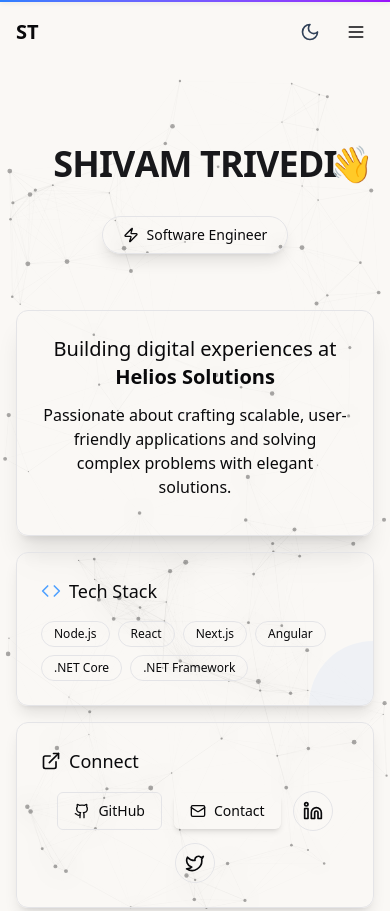
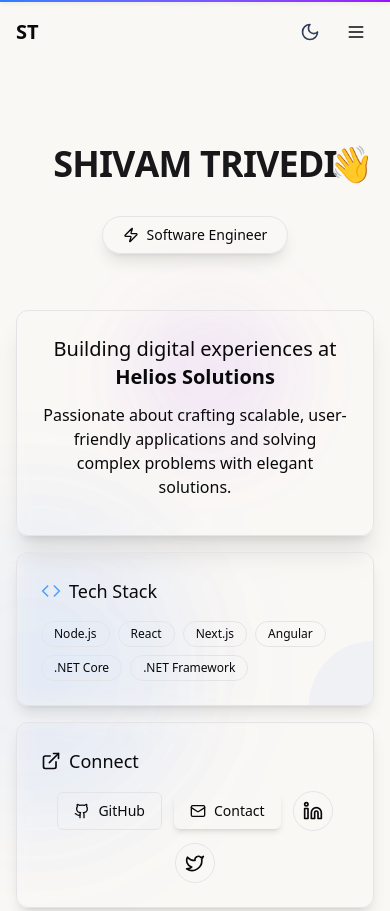
Before and after one commit to Shivam1303/portfolio, a Next.js app: page / in a window 390 px wide. Shown: the top 911 px of the page. Built offline with nearby package versions, Linux system fonts and the light colour scheme.

Commit message:
Fixed build errors

```diff
--- a/src/components/hero-section.tsx
+++ b/src/components/hero-section.tsx
@@ -2,7 +2,7 @@
 
 import { profileData } from "@/data/profile";
 import Link from "next/link";
-import { Github, Mail, ArrowDown, Linkedin, Twitter, ExternalLink, Code, Zap } from "lucide-react";
+import { Github, Mail, Linkedin, Twitter, ExternalLink, Code, Zap } from "lucide-react";
 import { useRef, useState, useEffect } from "react";
 import { Particles } from "./ui/particles";
 
@@ -35,7 +35,14 @@ export function HeroSection() {
 
     return (
         <section className="py-20 md:py-28 min-h-screen relative overflow-hidden flex flex-col justify-center">
+            <div className="absolute inset-0 overflow-hidden pointer-events-none z-0">
+                <div className="absolute -right-32 top-20 w-64 h-64 bg-primary/5 rounded-full blur-3xl"></div>
+                <div className="absolute -left-32 bottom-40 w-80 h-80 bg-blue-500/5 rounded-full blur-3xl"></div>
+                <div className="absolute left-1/3 top-1/4 w-40 h-40 bg-purple-500/5 rounded-full blur-2xl"></div>
+            </div>
+
             <div className="absolute inset-0 opacity-70 z-0">
+                {!isMobile && (
                     <Particles
                         quantity={120}
                         lightModeColor="#141414"
@@ -50,6 +57,7 @@ export function HeroSection() {
                         minSpeed={0.1}
                         maxSpeed={0.2}
                     />
+                )}
             </div>
 
             <div className="layout-wrapper relative z-10" ref={containerRef}>
@@ -106,7 +114,7 @@ export function HeroSection() {
                             </div>
 
                             <div className="flex flex-wrap gap-2">
-                                {profileData.skills[1].items.slice(0, 6).map((skill, index) => (
+                                {profileData.skills[1].items.slice(0, 6).map((skill) => (
                                     <span
                                         key={skill}
                                         className="px-3 py-1 text-xs font-medium rounded-full bg-background/50 border border-border"
```
Lines whose indentation alone changed are shown as unchanged.
